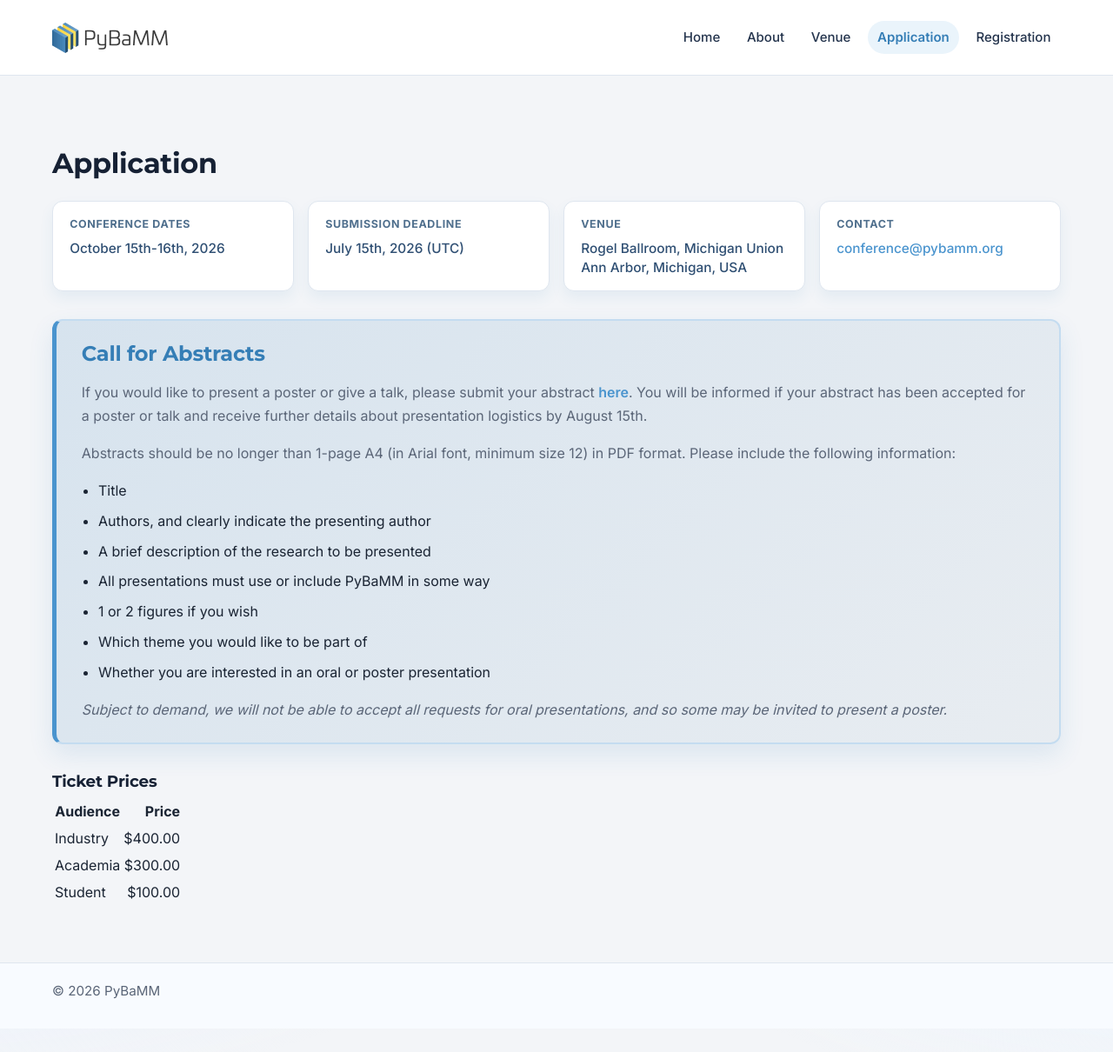
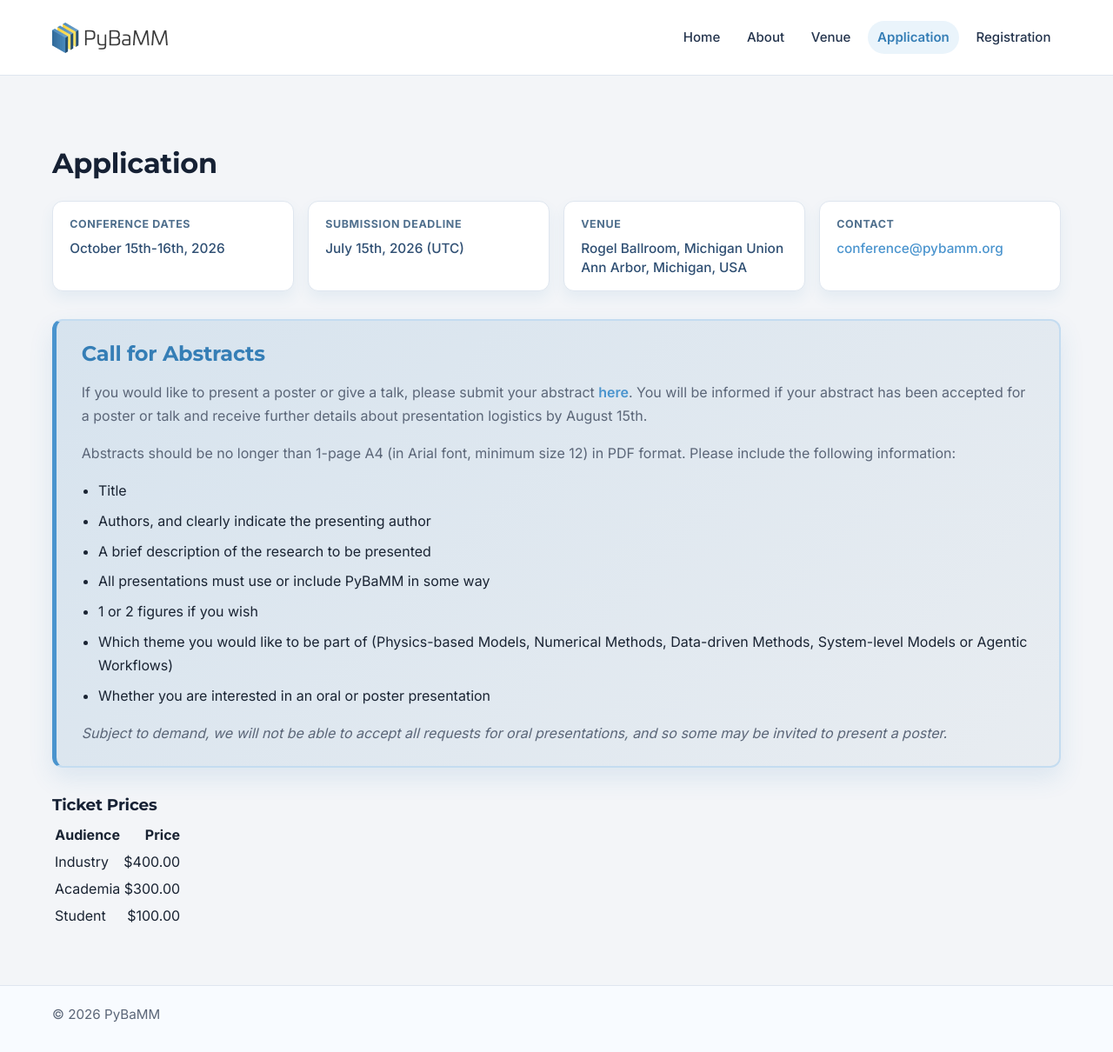
Before and after one commit to BattModels/pybamm_conf, a Jekyll site: the page built from submission.md, in a window 1280 px wide and 1210 px high. Shown: the whole window at 87% size. Built offline with Jekyll 4.4.1, drawn with Linux system fonts in a browser that asks for light colours.

Commit message:
add themes to abstract info

```diff
--- a/submission.md
+++ b/submission.md
@@ -38,7 +38,7 @@ permalink: /submission/
       <li>A brief description of the research to be presented</li>
       <li>All presentations must use or include PyBaMM in some way</li>
       <li>1 or 2 figures if you wish</li>
-      <li>Which theme you would like to be part of</li>
+      <li>Which theme you would like to be part of (Physics-based Models, Numerical Methods, Data-driven Methods, System-level Models or Agentic Workflows) </li>
       <li>Whether you are interested in an oral or poster presentation</li>
     </ul>
 
```
